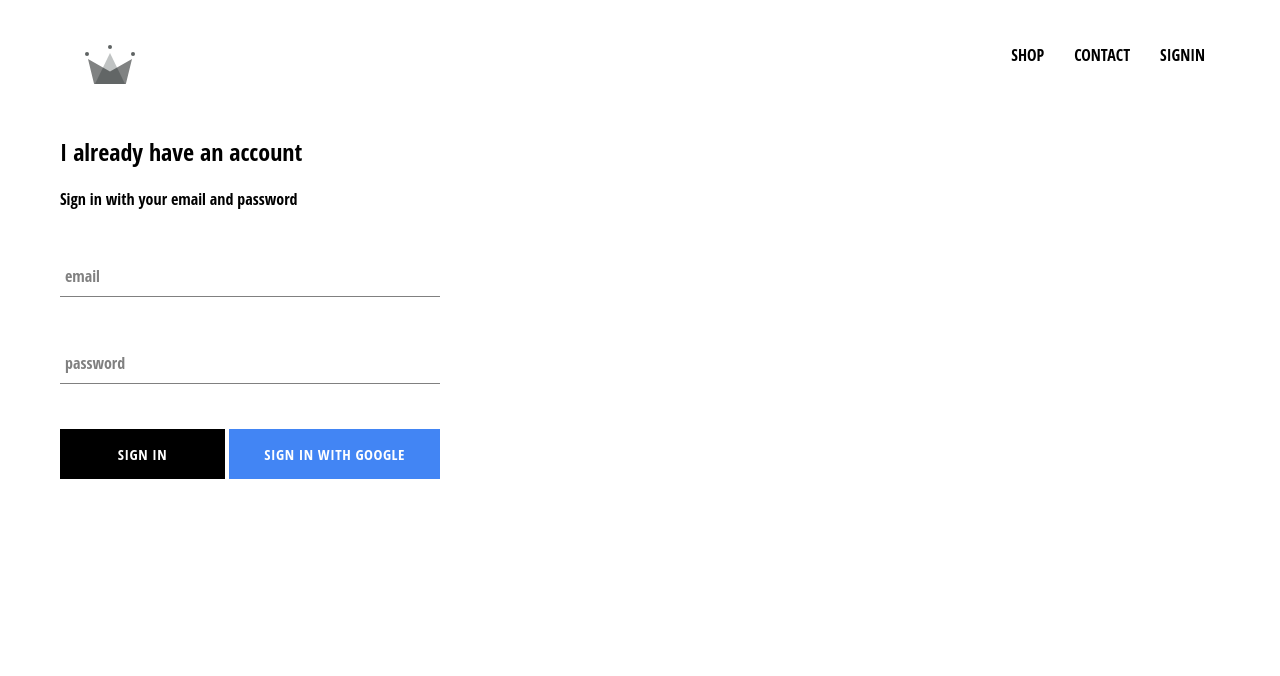
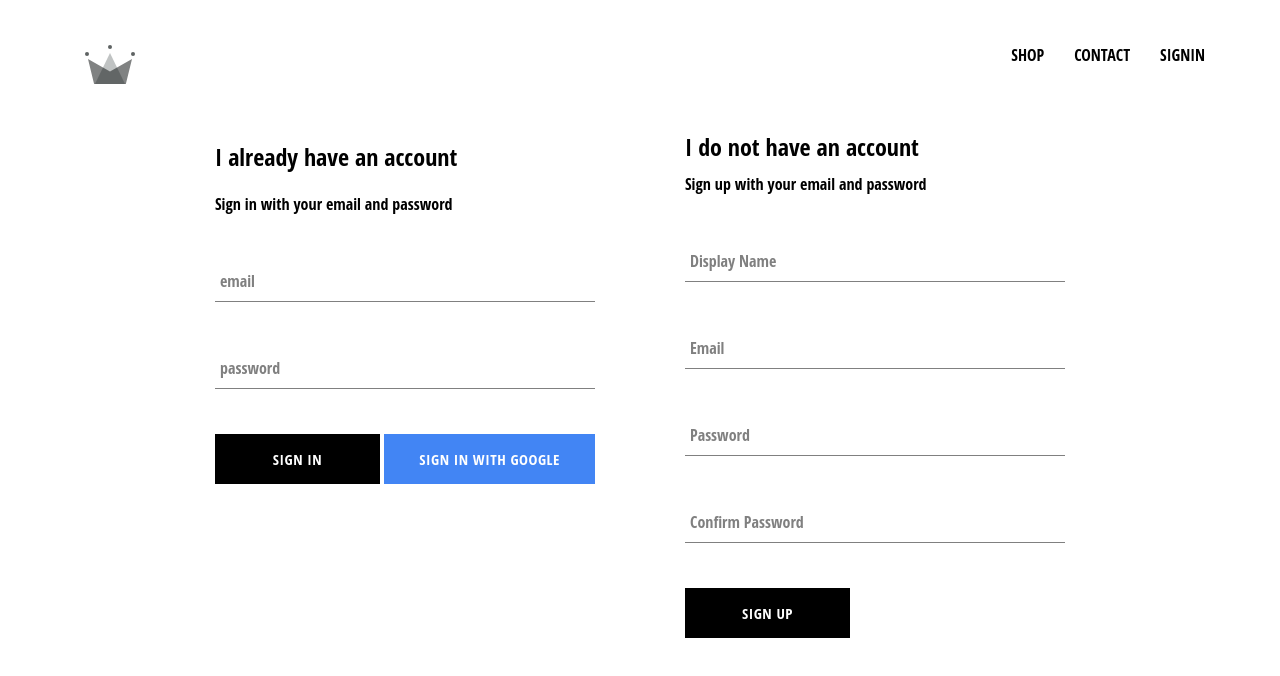
Before and after one commit to Muscardinus94/ReactPractice, a React (Create React App) app: page /signin in a window 1280 px wide. Shown: the top 676 px of the page. Built offline with nearby package versions, Linux system fonts and the light colour scheme; no server answers; the HTML template or start-up script is replaced by a standard one.

Commit message:
implemented firebase utils, included ability to store authenticated users into our firebase database

```diff
--- a/src/App.js
+++ b/src/App.js
@@ -7,7 +7,7 @@
 import ShopPage from './pages/shop/shop.component';
 import SignInAndSignUpPage from './pages/sign-in-and-sign-up/sign-in-and-sign-up.component';
 import Header from './components/header/header.componet';
-import {auth} from './firebase/firebase.utils';
+import {auth, createUserProfileDocument} from './firebase/firebase.utils';
 
 class App extends React.Component {
   constructor(props) {
@@ -20,9 +20,21 @@
   unsubscribeFromAuth = null;
 
   componentDidMount() {
-    this.unsubscribeFromAuth = auth.onAuthStateChanged((user) => {
-      this.setState({currentUser: user});
-      console.log(user);
+    this.unsubscribeFromAuth = auth.onAuthStateChanged(async (userAuth) => {
+      if(userAuth) {
+        const userRef = await createUserProfileDocument(userAuth);
+
+        userRef.onSnapshot(snapShot => {
+          this.setState({
+            currentUser: {
+              id: snapShot.id,
+              ...snapShot.data(),
+            }
+          });
+        });
+        console.log(this.state);
+      }
+      this.setState({currentUser: userAuth});
     });
   }
 
--- /dev/null
+++ b/src/components/sign-up/sign-up.component.jsx
@@ -0,0 +1,95 @@
+import React from 'react';
+
+import FormInput from '../form-input/form-input.component';
+import CustomButton from '../custom-button/custom-button.component';
+
+import {auth, createUserProfileDocument} from '../../firebase/firebase.utils';
+
+import './sign-up.styles.scss';
+
+class SignUp extends React.Component {
+  constructor(props) {
+    super(props);
+
+    this.state = {
+      displayName: '',
+      email: '',
+      password: '',
+      confirmPassword: '',
+    }
+  }
+
+  handleSubmit = async (event) => {
+    event.preventDefault();
+    const {displayName, email, password, confirmPassword} = this.state;
+    if(password !== confirmPassword) {
+      alert("Passwords don't match!");
+      return;
+    }
+
+    try {
+      const {user} = await auth.createUserWithEmailAndPassword(email, password);
+      createUserProfileDocument(user, {displayName});
+      this.setState({
+        displayName: '',
+        email: '',
+        password: '',
+        confirmPassword: '',
+      });
+    } catch (error) {
+      console.error(error);
+    }
+  };
+
+  handleChange = (event) => {
+    const {name, value} =event.target;
+    this.setState({[name]: value});
+  }
+
+  render() {
+    const {displayName, email, password, confirmPassword} = this.state;
+    return (
+      <div className='sign-up'>
+        <h2 className='title'>I do not have an account</h2>
+        <span>Sign up with your email and password</span>
+        <form className='sign-up-form' onSubmit={this.handleSubmit}>
+          <FormInput
+            type='text'
+            name='displayName'
+            value={displayName}
+            onChange={this.handleChange}
+            label='Display Name'
+            required
+          />
+          <FormInput
+            type='email'
+            name='email'
+            value={email}
+            onChange={this.handleChange}
+            label='Email'
+            required
+          />
+          <FormInput
+            type='password'
+            name='password'
+            value={password}
+            onChange={this.handleChange}
+            label='Password'
+            required
+          />
+          <FormInput
+            type='password'
+            name='confirmPassword'
+            value={confirmPassword}
+            onChange={this.handleChange}
+            label='Confirm Password'
+            required
+          />
+          <CustomButton type='submit'>SIGN UP</CustomButton>
+        </form>
+      </div>
+    );
+  }
+}
+
+export default SignUp;
--- /dev/null
+++ b/src/components/sign-up/sign-up.styles.scss
@@ -0,0 +1,9 @@
+.sign-up {
+  display: flex;
+  flex-direction: column;
+  width: 380px;
+
+  .title {
+    margin: 10px 0;
+  }
+}
--- a/src/firebase/firebase.utils.js
+++ b/src/firebase/firebase.utils.js
@@ -14,6 +14,31 @@
   measurementId: "G-03T74JCX32"
 };
 
+export const createUserProfileDocument = async (userAuth, additionalData) => {
+  if(!userAuth) return;
+
+  const userRef = firestore.doc(`users/${userAuth.uid}`);
+
+  const snapShot = userRef.get();
+
+  if(!snapShot.exists) {
+    const {displayName, email} = userAuth;
+    const createdAt = new Date();
+
+    try {
+      await userRef.set({
+        displayName,
+        email,
+        createdAt,
+        ...additionalData,
+      });
+    } catch (error) {
+      console.log("error creating user", error.message);
+    }
+  }
+  return userRef;
+};
+
 firebase.initializeApp(config);
 
 export const auth = firebase.auth();
--- a/src/pages/sign-in-and-sign-up/sign-in-and-sign-up.component.jsx
+++ b/src/pages/sign-in-and-sign-up/sign-in-and-sign-up.component.jsx
@@ -3,10 +3,12 @@
 import './sign-in-and-sign-up.styles.scss';
 
 import SignIn from '../../components/sign-in/sign-in.component';
+import SignUp from '../../components/sign-up/sign-up.component';
 
 const SignInAndSignUpPage = () => (
   <div className='sign-in-and-sign-up'>
     <SignIn />
+    <SignUp />
   </div>
 );
 
--- a/src/pages/sign-in-and-sign-up/sign-in-and-sign-up.styles.scss
+++ b/src/pages/sign-in-and-sign-up/sign-in-and-sign-up.styles.scss
@@ -0,0 +1,6 @@
+.sign-in-and-sign-up {
+  width: 850px;
+  display: flex;
+  justify-content: space-between;
+  margin: 30px auto;
+}
```
